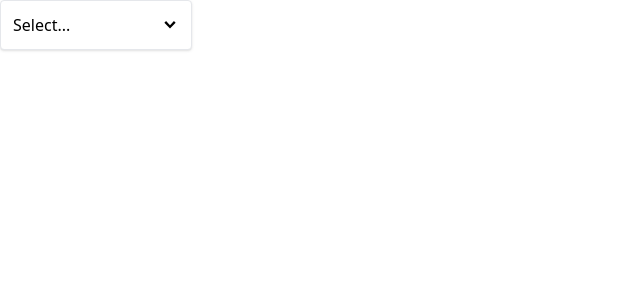
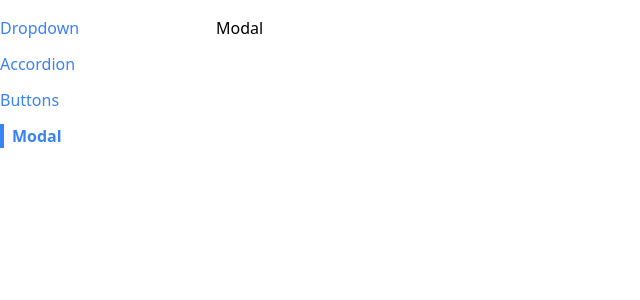
Before and after one commit to Arpit6133/Master-React, a React (Create React App) app in the folder comps/: page /modal in a window 1280 px wide. Shown: the top 300 px of the page, without its empty margins (0-640 px from the left). Built offline with nearby package versions, Linux system fonts and the light colour scheme.

Commit message:
added sidebar for navigation and routing

```diff
--- a/comps/src/App.js
+++ b/comps/src/App.js
@@ -1,25 +1,33 @@
-import React, { useState } from "react";
-import Dropdown from "./components/Dropdown";
+import React from "react";
+import Route from "./components/Route";
+import AccordionPage from "./pages/AccordionPage";
+import DropdownPage from "./pages/DropdownPage";
+import Sidebar from "./components/Sidebar";
+import ButtonPage from './pages/ButtonPage';
+import ModalPage from "./pages/ModalPage";
+import useNavigation from "./hooks/use-navigation";
 
 export default function App() {
-  const [selection, setSelection] = useState(null);
 
-  const handleSelect = (option) => {
-    setSelection(option);
-  };
+  const { currentPath } = useNavigation();
 
-  const options = [
-    { label: "Red", value: "red" },
-    { label: "Green", value: "green" },
-    { label: "Blue", value: "blue" },
-  ];
   return (
-    <div className="flex">
-      <Dropdown
-        options={options}
-        value={selection}
-        onChange={handleSelect}
-      />
+    <div className="container mx-auto grid grid-cols-6 gap-4 mt-4">
+      <Sidebar currentPath={currentPath}/>
+      <div className="col-span-5">
+        <Route path="/accordion">
+          <AccordionPage />
+        </Route>
+        <Route path="/">
+          <DropdownPage />
+        </Route>
+        <Route path="/buttons">
+          <ButtonPage />
+        </Route>
+        <Route path="/modal">
+          <ModalPage />
+        </Route>
+      </div>
     </div>
   );
 }
--- /dev/null
+++ b/comps/src/components/Link.js
@@ -0,0 +1,22 @@
+import classNames from "classnames";
+import useNavigation from "../hooks/use-navigation";
+
+export default function Link({ to, children, className, activeClassName }) {
+  const { navigate, currentPath } = useNavigation();
+
+  const classes = classNames(
+    "text-blue-500",
+    className,
+    currentPath === to && activeClassName
+  );
+
+  const handleClick = (event) => {
+    event.preventDefault();
+    navigate(to);
+  };
+  return (
+    <a className={classes} onClick={handleClick}>
+      {children}
+    </a>
+  );
+}
--- /dev/null
+++ b/comps/src/components/Modal.js
@@ -0,0 +1,8 @@
+
+export default function Modal() {
+  return (
+    <div>
+      Modal
+    </div>
+  )
+}
--- /dev/null
+++ b/comps/src/components/Route.js
@@ -0,0 +1,10 @@
+import useNavigation from "../hooks/use-navigation";
+
+export default function Route({ path, children}) {
+
+    const { currentPath } = useNavigation();
+    if (path === currentPath){
+        return children;
+    }
+  return null;
+}
--- /dev/null
+++ b/comps/src/components/Sidebar.js
@@ -0,0 +1,27 @@
+import Link from "./Link";
+
+export default function Sidebar() {
+  const links = [
+    { label: "Dropdown", path: "/" },
+    { label: "Accordion", path: "/accordion" },
+    { label: "Buttons", path: "/buttons" },
+    { label: "Modal", path: "/modal" },
+  ];
+
+  const renderedLinks = links.map((link) => {
+    return (
+      <Link key={link.label}
+       to={link.path}
+        className="mb-3"
+        activeClassName='font-bold border-l-4 border-blue-500 pl-2'>
+        {link.label}
+      </Link>
+    );
+  });
+
+  return (
+    <div className="sticky top-0 flex flex-col items-start">
+      {renderedLinks}
+    </div>
+  );
+}
--- /dev/null
+++ b/comps/src/context/navigation.js
@@ -0,0 +1,33 @@
+import { createContext, useEffect, useState } from "react";
+
+const NavigationContext = createContext();
+
+function NavigationProvider({ children }) {
+  const [currentPath, setCurrentPath] = useState(window.location.pathname);
+
+  useEffect(() => {
+    const handler = () => {
+      setCurrentPath(window.location.pathname);
+    };
+
+    window.addEventListener("popstate", handler);
+
+    return () => {
+      window.removeEventListener("popstate", handler);
+    };
+  }, []);
+
+  const navigate = (to) => {
+    window.history.pushState({}, "", to);
+    setCurrentPath(to);
+  };
+
+  return (
+    <NavigationContext.Provider value={{ currentPath, navigate }}>
+      {children}
+    </NavigationContext.Provider>
+  );
+}
+
+export { NavigationProvider };
+export default NavigationContext;
--- /dev/null
+++ b/comps/src/hooks/use-navigation.js
@@ -0,0 +1,6 @@
+import NavigationContext from "../context/navigation";
+import { useContext } from "react";
+
+export default function useNavigation() {
+  return useContext(NavigationContext);
+}
--- a/comps/src/index.js
+++ b/comps/src/index.js
@@ -1,10 +1,15 @@
-import React from 'react';
-import './index.css';
-import ReactDOM from 'react-dom/client';
-import App from './App';
+import React from "react";
+import "./index.css";
+import ReactDOM from "react-dom/client";
+import App from "./App";
+import { NavigationProvider } from "./context/navigation";
 
-const el = document.getElementById('root');
+const el = document.getElementById("root");
 
 const root = ReactDOM.createRoot(el);
 
-root.render(<App/>);
+root.render(
+  <NavigationProvider>
+    <App />
+  </NavigationProvider>
+);
--- /dev/null
+++ b/comps/src/pages/DropdownPage.js
@@ -0,0 +1,21 @@
+import React, { useState } from "react";
+import Dropdown from "../components/Dropdown";
+
+export default function DropdownPage() {
+  const [selection, setSelection] = useState(null);
+
+  const handleSelect = (option) => {
+    setSelection(option);
+  };
+
+  const options = [
+    { label: "Red", value: "red" },
+    { label: "Green", value: "green" },
+    { label: "Blue", value: "blue" },
+  ];
+  return (
+    <div className="flex">
+      <Dropdown options={options} value={selection} onChange={handleSelect} />
+    </div>
+  );
+}
--- /dev/null
+++ b/comps/src/pages/ModalPage.js
@@ -0,0 +1,9 @@
+import Modal from "../components/Modal";
+
+export default function ModalPage() {
+  return (
+    <div>
+      <Modal />
+    </div>
+  )
+}
```
